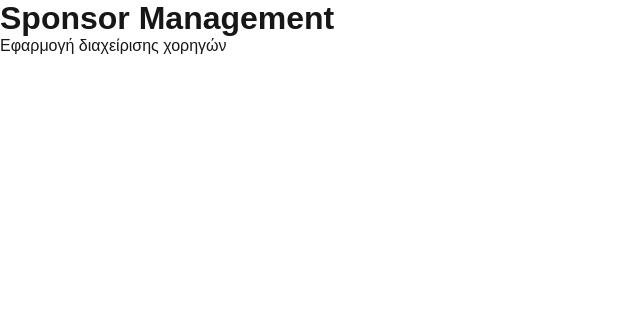
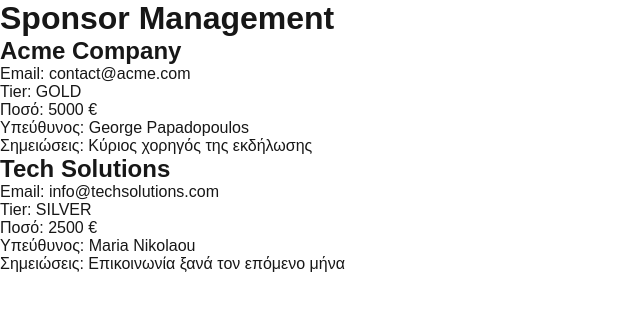
Before and after one commit to XM-George/arist-project, a Next.js app: page / in a window 1280 px wide. Shown: the top 310 px of the page, without its empty margins (0-640 px from the left). Built offline with nearby package versions, Linux system fonts and the light colour scheme.

Commit message:
Display sample sponsor list

```diff
--- a/src/app/page.tsx
+++ b/src/app/page.tsx
@@ -1,8 +1,39 @@
 export default function Home() {
+    const sponsors = [
+        {
+            id: 1,
+            name: "Acme Company",
+            email: "contact@acme.com",
+            tier: "GOLD",
+            amount: 5000,
+            contactPerson: "George Papadopoulos",
+            notes: "Κύριος χορηγός της εκδήλωσης",
+        },
+        {
+            id: 2,
+            name: "Tech Solutions",
+            email: "info@techsolutions.com",
+            tier: "SILVER",
+            amount: 2500,
+            contactPerson: "Maria Nikolaou",
+            notes: "Επικοινωνία ξανά τον επόμενο μήνα",
+        },
+    ];
+
     return (
         <main>
             <h1>Sponsor Management</h1>
-            <p>Εφαρμογή διαχείρισης χορηγών</p>
+
+            {sponsors.map((sponsor) => (
+                <section key={sponsor.id}>
+                    <h2>{sponsor.name}</h2>
+                    <p>Email: {sponsor.email}</p>
+                    <p>Tier: {sponsor.tier}</p>
+                    <p>Ποσό: {sponsor.amount} €</p>
+                    <p>Υπεύθυνος: {sponsor.contactPerson}</p>
+                    <p>Σημειώσεις: {sponsor.notes}</p>
+                </section>
+            ))}
         </main>
     );
 }
```
